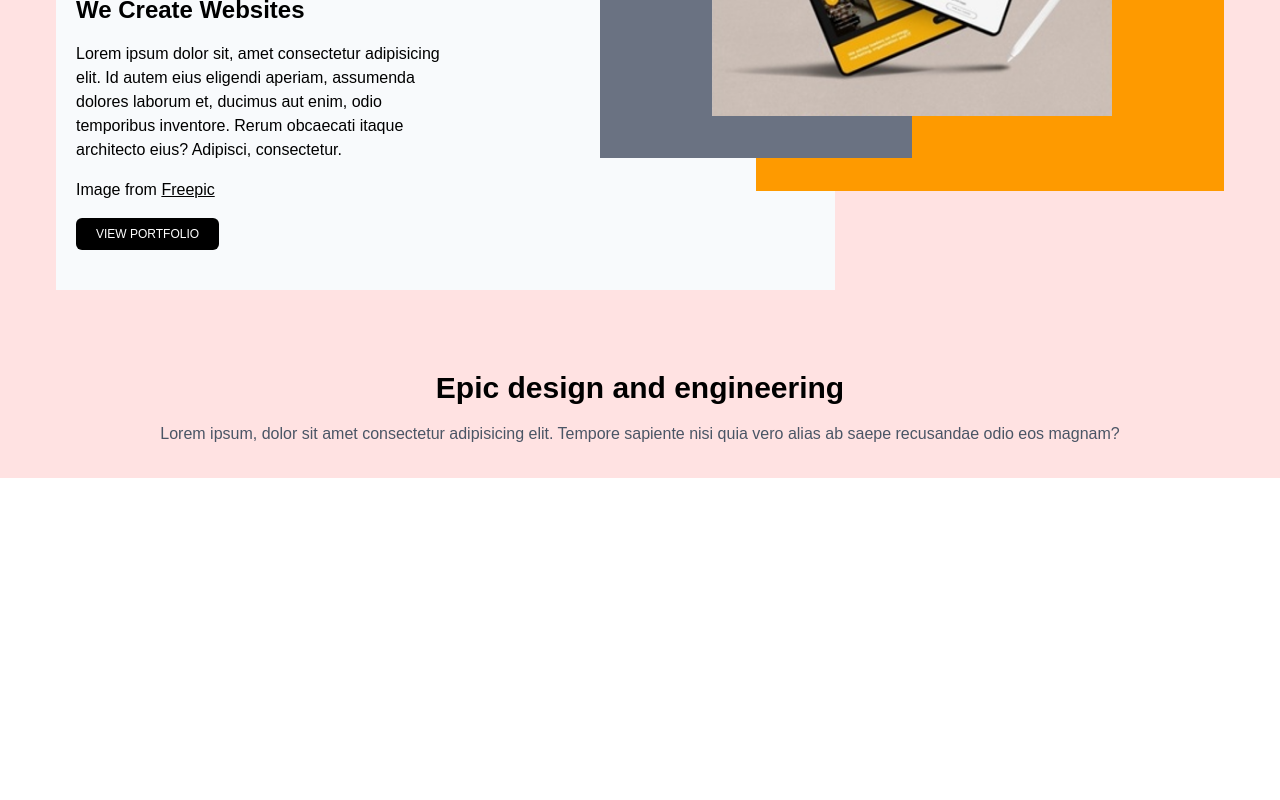
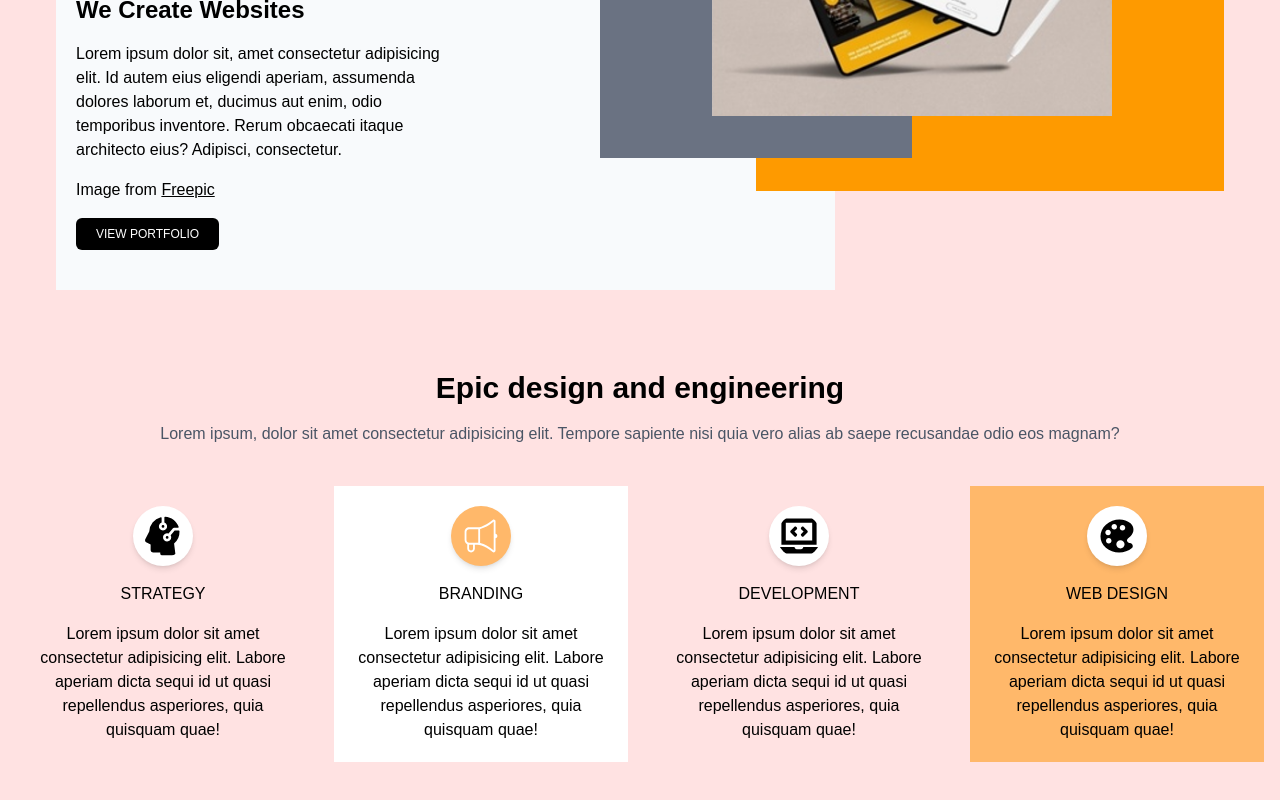
Before and after one commit to Abdullah-Az-Zahur/xpartex-landing-page, a Next.js app: page / in a window 1280 px wide. Shown: the part 366-1166 px from the top of the page. Before the commit the page ends 844 px from the top, so only its background shows below. Built offline with nearby package versions, Linux system fonts and the light colour scheme.

Commit message:
Add : design and engineering section on banner

```diff
--- a/src/app/page.tsx
+++ b/src/app/page.tsx
@@ -1,4 +1,5 @@
 import Banner from "@/components/Banner/Banner";
+import DesignEngineering from "@/components/DesignEngineering/DesignEngineering";
 import Header from "@/components/Header/Header";
 
 export default function Home() {
@@ -9,6 +10,7 @@ export default function Home() {
       {/* first section */}
       <section className="bg-red-100 p-4">
         <Banner />
+        <DesignEngineering/>
       </section>
     </div>
   );
--- a/src/components/Banner/Banner.tsx
+++ b/src/components/Banner/Banner.tsx
@@ -40,16 +40,6 @@ const Banner = () => {
           </div>
         </div>
       </section>
-
-      <section>
-        <h2 className="text-3xl font-bold text-black text-center">
-          Epic design and engineering
-        </h2>
-        <p className="text-center text-gray-600 my-4 container mx-auto">
-          Lorem ipsum, dolor sit amet consectetur adipisicing elit. Tempore
-          sapiente nisi quia vero alias ab saepe recusandae odio eos magnam?
-        </p>
-      </section>
     </div>
   );
 };
--- /dev/null
+++ b/src/components/DesignEngineering/DesignEngineering.tsx
@@ -0,0 +1,67 @@
+import React from "react";
+import { CiBullhorn } from "react-icons/ci";
+import { FaLaptopCode } from "react-icons/fa";
+import { IoIosColorPalette } from "react-icons/io";
+import { PiHeadCircuitFill } from "react-icons/pi";
+
+const DesignEngineering = () => {
+  return (
+    <section>
+      <div>
+        <h2 className="text-3xl font-bold text-black text-center">
+          Epic design and engineering
+        </h2>
+        <p className="text-center text-gray-600 my-4 container mx-auto">
+          Lorem ipsum, dolor sit amet consectetur adipisicing elit. Tempore
+          sapiente nisi quia vero alias ab saepe recusandae odio eos magnam?
+        </p>
+      </div>
+      <div className="grid grid-cols-2 md:grid-cols-4 lg:grid-cols-4 gap-6 my-10 container mx-auto">
+
+        {/* STRATEGY */}
+        <div className="text-black text-center p-5">
+          <PiHeadCircuitFill className="text-black text-6xl bg-white p-2 rounded-full shadow-md  items-center justify-center mx-auto" />
+          <h3 className="  py-4">STRATEGY</h3>
+          <p>
+            Lorem ipsum dolor sit amet consectetur adipisicing elit. Labore
+            aperiam dicta sequi id ut quasi repellendus asperiores, quia
+            quisquam quae!
+          </p>
+        </div>
+
+        {/* BRANDING */}
+        <div className="text-black bg-white text-center p-5">
+          <CiBullhorn className="text-white bg-orange-300 text-6xl p-2 rounded-full shadow-md  items-center justify-center mx-auto" />
+          <h3 className="  py-4">BRANDING</h3>
+          <p>
+            Lorem ipsum dolor sit amet consectetur adipisicing elit. Labore
+            aperiam dicta sequi id ut quasi repellendus asperiores, quia
+            quisquam quae!
+          </p>
+        </div>
+        {/* DEVELOPMENT */}
+        <div className="text-black text-center p-5">
+          <FaLaptopCode className="text-black text-6xl bg-white p-2 rounded-full shadow-md  items-center justify-center mx-auto" />
+          <h3 className="  py-4">DEVELOPMENT</h3>
+          <p>
+            Lorem ipsum dolor sit amet consectetur adipisicing elit. Labore
+            aperiam dicta sequi id ut quasi repellendus asperiores, quia
+            quisquam quae!
+          </p>
+        </div>
+        {/* WEB DESIGN */}
+        <div className="text-black bg-orange-300 text-center p-5">
+          <IoIosColorPalette className="text-black bg-white text-6xl p-2 rounded-full shadow-md  items-center justify-center mx-auto" />
+          <h3 className="  py-4">WEB DESIGN</h3>
+          <p>
+            Lorem ipsum dolor sit amet consectetur adipisicing elit. Labore
+            aperiam dicta sequi id ut quasi repellendus asperiores, quia
+            quisquam quae!
+          </p>
+        </div>
+      </div>
+    </section>
+  );
+};
+
+export default DesignEngineering;
```
